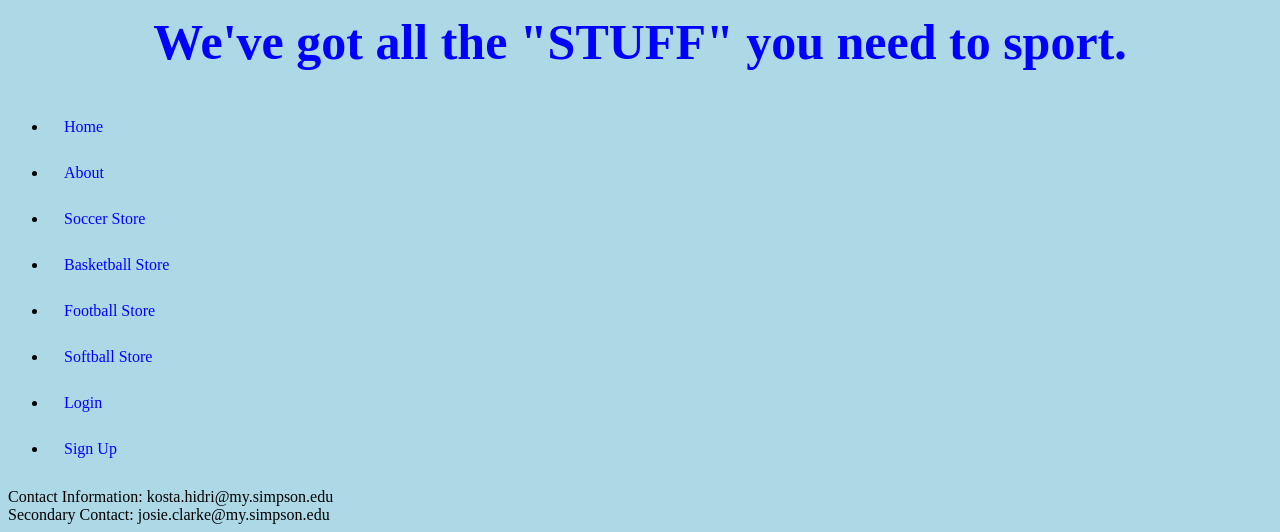
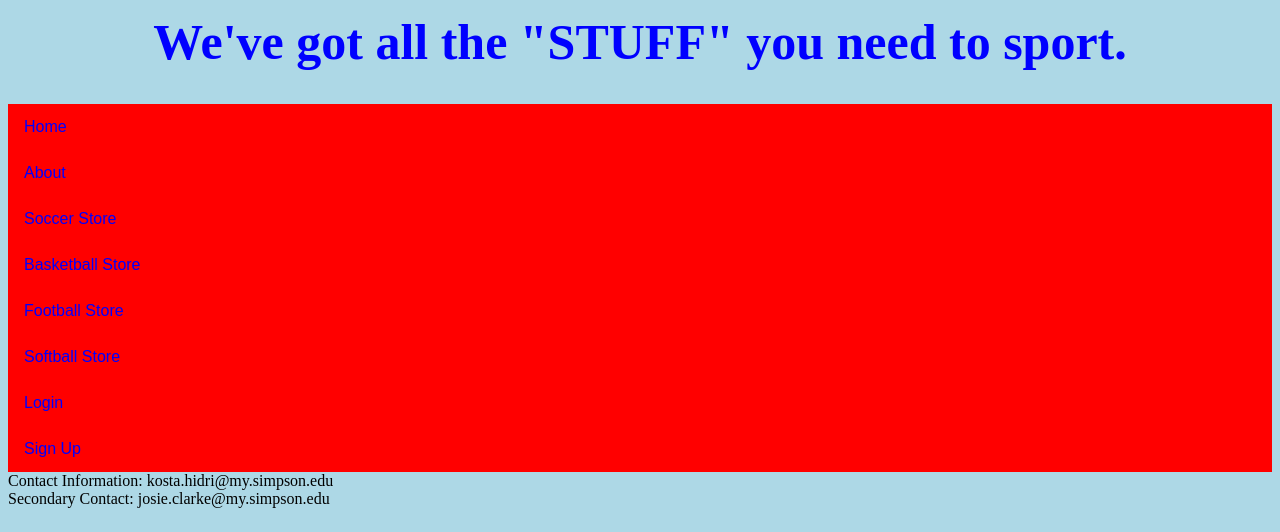
Before and after one commit to josieclarke/k_j_sports_store, a plain HTML site: page index_kh.html in a window 1280 px wide. Shown: the part 744-1276 px from the top of the page. Drawn offline with Linux system fonts and the light colour scheme.

Commit message:
added red behind nav need to fix wanted horizonal not vertical

```diff
--- a/style_sheet.css
+++ b/style_sheet.css
@@ -23,6 +23,15 @@ nav li a {
   text-decoration: none;
 }
 
+nav ul {
+	list-style: ;
+	margin: 0;
+	padding: 0;
+	font-family: arial, sans-serif;
+	background-color: red;
+	overflow: hidden;
+}
+
 /* Change the link color on hover */
 nav li a:hover {
   /* This is a three digit code. Same as #111111 */
```
